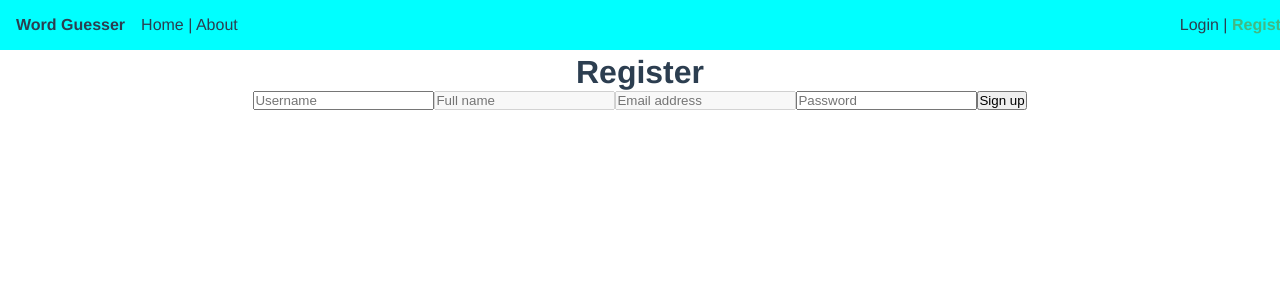
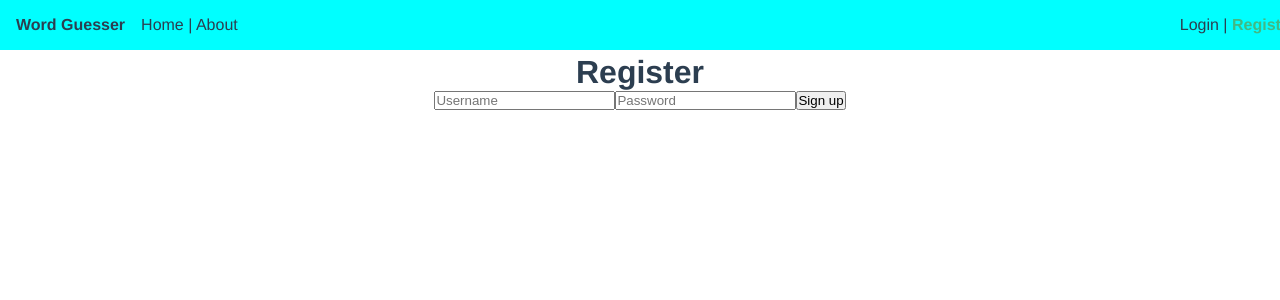
Before and after one commit to karukenert/wg_web_app, a Vue app: page /register in a window 1280 px wide. Shown: the top 300 px of the page. Built offline with nearby package versions, Linux system fonts and the light colour scheme.

Commit message:
removed email and full name from the form to match the API

```diff
--- a/src/views/Register.vue
+++ b/src/views/Register.vue
@@ -11,24 +11,6 @@
             v-model="username"
             required
             placeholder="Username"
-          />
-
-          <input
-            type="text"
-            class="form-control"
-            id="fullName"
-            v-model="fullName"
-            disabled
-            placeholder="Full name"
-          />
-
-          <input
-            type="email"
-            class="form-control"
-            id="email"
-            v-model="email"
-            disabled
-            placeholder="Email address"
           />
 
           <input
@@ -67,12 +49,13 @@ export default {
   }),
   methods: {
     async register() {
+      // TODO add loading icon and loading boolean to data object
       const response = await axios.post(`${Constants.BASE_URL}/user/signup`, {
         username: this.username,
         password: this.password,
       });
       if (response.status === 201) {
-        await this.LOGGED_IN_SET_STATUS(true);
+        this.$router.push("/login");
       }
       // TODO add failure modal
     },
@@ -81,5 +64,5 @@ export default {
 </script>
 
 <style scoped>
-/* TODO use css grid */
+/* TODO styling for registering window*/
 </style>
```
